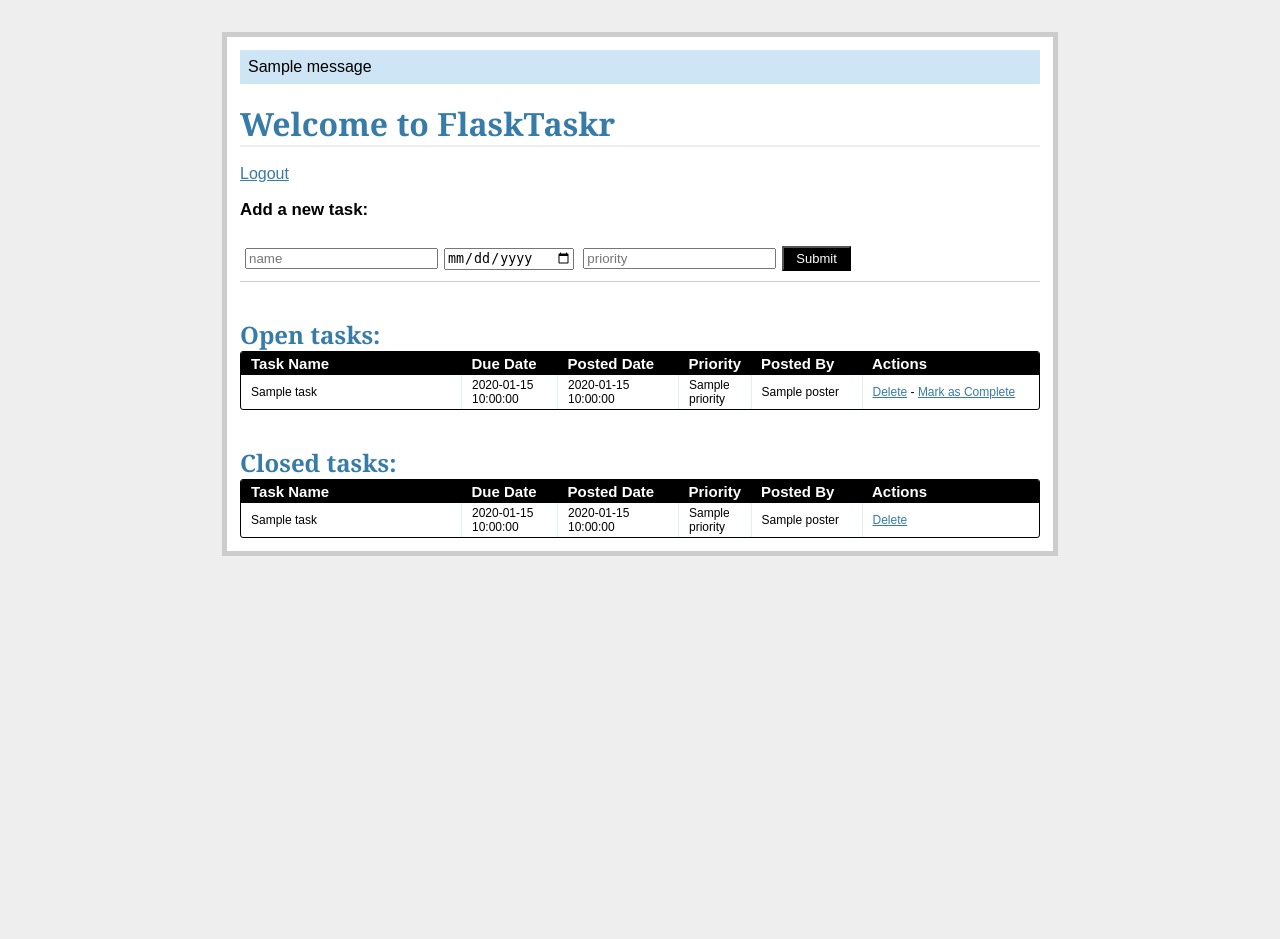
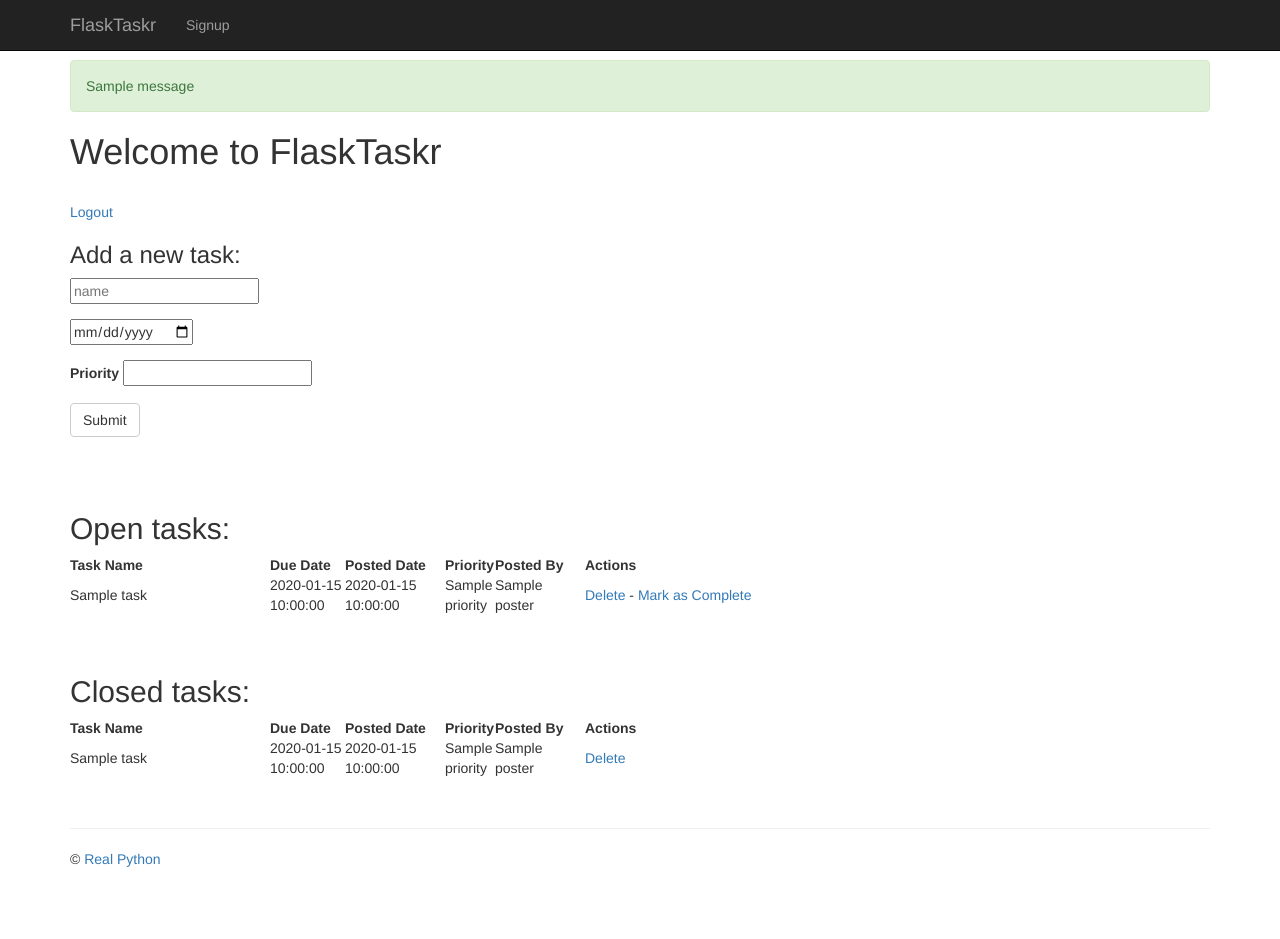
Before and after one commit to Briankr33/FlaskTaskr, a Flask app: template templates/tasks.html in a window 1280 px wide. Before the commit the page ends 556 px from the top, so only its background shows below. Run offline with Flask 2, Linux system fonts and the light colour scheme; the template is opened without the code that fills it: most values are stand-ins (such as "Sample title", 1, 10 or a date in 2020); one stand-in notice (Sample message) is shown; form fields are guessed from the names that the template uses; some libraries are stand-ins or nearby versions.

Commit message:
Updade styles

```diff
--- a/requirements.txt
+++ b/requirements.txt
@@ -1,4 +1,5 @@
 Click==7.0
+coverage==4.2
 Flask==0.11.1
 Flask-SQLAlchemy==2.1
 Flask-WTF==0.12
--- a/static/css/main.css
+++ b/static/css/main.css
@@ -1,151 +1,17 @@
 body {
-  font-family: sans-serif;
-  background: #eee;
+	padding: 60px 0;
+	background: #ffffff;
 }
 
-a, h1, h2 {
-  color: #377BA8;
-}
-
-h1, h2 {
-  font-family: 'Georgia', serif;
-  margin: 0;
-}
-
-h1 {
-  border-bottom: 2px solid #eee;
-}
-
-h2 {
-  font-size: 1.5em;
-}
-
-label {
-  display: block;
-  font-weight: bold;
-}
-
-.page {
-  margin: 2em auto;
-  width: 50em;
-  border: 5px solid #ccc;
-  padding: 0.8em;
-  background: white;
-}
-
-.entries {
-  list-style: none;
-  margin: 0;
-  padding: 0;
-}
-
-.entries li {
-  margin: 0.8em 1.2em;
-}
-
-.entries li h2 {
-  margin-left: -1em;
-}
-
-.add-task {
-  font-size: 0.9em;
-  border-bottom: 1px solid #ccc;
-}
-.add-task dl {
-  font-weight: bold;
-}
-
-.metanav {
-  text-align: right;
-  font-size: 0.8em;
-  padding: 0.3em;
-  margin-bottom: 1em;
-  background: #fafafa;
-}
-
-.flash {
-  background: #CEE5F5;
-  padding: 0.5em;
+.footer {
+	padding-top: 30px;
 }
 
 .error {
-  background: #F0D6D6;
-  padding: 0.5em;
-}
-
-.inline-form .input-group{
-	display: inline-block;
-	margin: 10px 5px;
+	color: red;
+	font-size: .8em;
 }
 
 .input-group {
-  margin-bottom: 15px;
+	margin: 15px 0;
 }
-
-.input-group input{
-	width: 100%;
-}
-
-.datagrid table {
-  border-collapse: collapse;
-  text-align: left;
-  width: 100%;
-}
-
-.datagrid {
-  background: #fff;
-  overflow: hidden;
-  border: 1px solid #000000;
-  border-radius: 3px;
-}
-
-.datagrid table td, .datagrid table th {
-  padding: 3px 10px;
-}
-
-.datagrid table thead th {
-  background-color:#000000;
-  color:#FFFFFF;
-  font-size: 15px;
-  font-weight: bold;
-}
-.datagrid table thead th:first-child {
-  border: none;
-}
-
-.datagrid table tbody td {
-  color: #000000;
-  border-left: 1px solid #E1EEF4;
-  font-size: 12px;
-  font-weight: normal;
-}
-
-.datagrid table tbody .alt td {
-  background: #E1EEF4;
-  color: #000000;
-}
-
-.datagrid table tbody td:first-child {
-  border-left: none;
-}
-
-.datagrid table tbody tr:last-child td {
-  border-bottom: none;
-}
-
-.button {
-  background-color:#000;
-  display:inline-block;
-  color:#ffffff;
-  font-size:13px;
-  padding:3px 12px;
-  margin: 0;
-  text-decoration:none;
-  position:relative;
-}
-
-.error{
-	color: red;
-	font-size: .8em;
-	background-color: #FFFFFF;
-}
--- a/templates/_base.html
+++ b/templates/_base.html
@@ -1,25 +1,64 @@
 <!DOCTYPE html>
-<html>
+<html lang="en">
   <head>
-    <title>Welcome to FlaskTaskr!!</title>
+    <meta charset="utf-8">
+    <meta http-equiv="X-UA-Compatible" content="IE=edge">
+    <meta name="viewport" content="width=device-width, initial-scale=1">
+    <meta name="description" content="">
+    <meta name="author" content="">
+    <title>Welcome to FlaskTaskr!!!</title>
+    <!-- styles -->
+    <link href="//maxcdn.bootstrapcdn.com/bootswatch/3.3.4/yeti/bootstrap.min.css" rel="stylesheet">
     <link rel="stylesheet" href="{{ url_for('static', filename='css/main.css') }}">
   </head>
   <body>
-    <div class="page">
+
+    <div class="navbar navbar-inverse navbar-fixed-top" role="navigation">
+      <div class="container">
+        <div class="navbar-header">
+          <button type="button" class="navbar-toggle" data-toggle="collapse" data-target=".navbar-collapse">
+            <span class="sr-only">Toggle navigation</span>
+            <span class="icon-bar"></span>
+            <span class="icon-bar"></span>
+            <span class="icon-bar"></span>
+          </button>
+          <a class="navbar-brand" href="/">FlaskTaskr</a>
+        </div>
+        <div class="collapse navbar-collapse">
+          <ul class="nav navbar-nav">
+            {% if not session.logged_in %}
+              <li><a href="/register">Signup</a></li>
+            {% else %}
+              <li><a href="/logout">Signout</a></li>
+            {% endif %}
+          </ul>
+        </div><!--/.nav-collapse -->
+      </div>
+    </div>
+
+    <div class="container">
+      <div class="content">
 
         {% for message in get_flashed_messages() %}
-        <div class="flash">{{ message }}</div>
+          <div class="alert alert-success">{{ message }}</div>
         {% endfor %}
 
         {% if error %}
           <div class="error"><strong>Error:</strong> {{ error }}</div>
         {% endif %}
 
-      <br>
-
         {% block content %}
         {% endblock %}
 
       </div>
+      <div class="footer">
+        <hr>
+        <p>&copy; <a href="https://www.realpython.com">Real Python</a></p>
+      </div>
+    </div><!-- /.container -->
+
+    <!-- scripts -->
+    <script src="//code.jquery.com/jquery-1.11.3.min.js"></script>
+    <script src="//maxcdn.bootstrapcdn.com/bootstrap/3.3.4/js/bootstrap.min.js"></script>
   </body>
 </html>
--- a/templates/tasks.html
+++ b/templates/tasks.html
@@ -6,41 +6,41 @@
 <a href="{{ url_for('logout') }}">Logout</a>
 <div class="add-task">
   <h3>Add a new task:</h3>
-  <form action="{{ url_for('new_task') }}" method="post" class="inline-form">
+    <form action="{{ url_for('new_task') }}" method="post">
       {{ form.csrf_token }}
-    <div class="input-group">
+      <div class="form-group">
         {{ form.name(placeholder="name") }}
         {% if form.name.errors %}
-        <div class="error">
+          <span class="error">
             {% for error in form.name.errors %}
-            {{error}}
+              {{ error }}
             {% endfor %}
-        </div>
+          </span>
         {% endif %}
       </div>
-    <div class="input-group">
+      <div class="form-group">
         {{ form.due_date(placeholder="due date") }}
         {% if form.due_date.errors %}
-        <div class="error">
+          <span class="error">
             {% for error in form.due_date.errors %}
-            {{error}}
+              {{ error }}
             {% endfor %}
-        </div>
+          </span>
         {% endif %}
       </div>
-    <div class="input-group">
-      {{ form.priority(placeholder="priority") }}
+      <div class="form-group">
+        {{ form.priority.label }}
+        {{ form.priority }}
         {% if form.priority.errors %}
-        <div class="error">
+          <span class="error">
             {% for error in form.priority.errors %}
-            {{error}}
+              {{ error }}
             {% endfor %}
-        </div>
+          </span>
         {% endif %}
       </div>
-    <div class="input-group">
-      <button class="button" type="submit">Submit</button>
-    </div>
+      <div class="form-group"><input class="btn btn-default" type="submit" value="Submit"></div>
+    </form>
 </div>
 <div class="entries">
   <br>
--- a/views.py
+++ b/views.py
@@ -72,8 +72,6 @@ def login():
                 return redirect(url_for('tasks'))
             else:
                 error = 'Invalid username or password.'
-        else:
-            error = 'Both fields are required.'
     return render_template('login.html', form=form, error=error)
 
 
```
Also changed, not shown: templates/login.html (+11 -14 lines), templates/register.html (+10 -18 lines), test.py (+26 -0 lines), test.db, 1 other file. Lines whose indentation alone changed are shown as unchanged.
